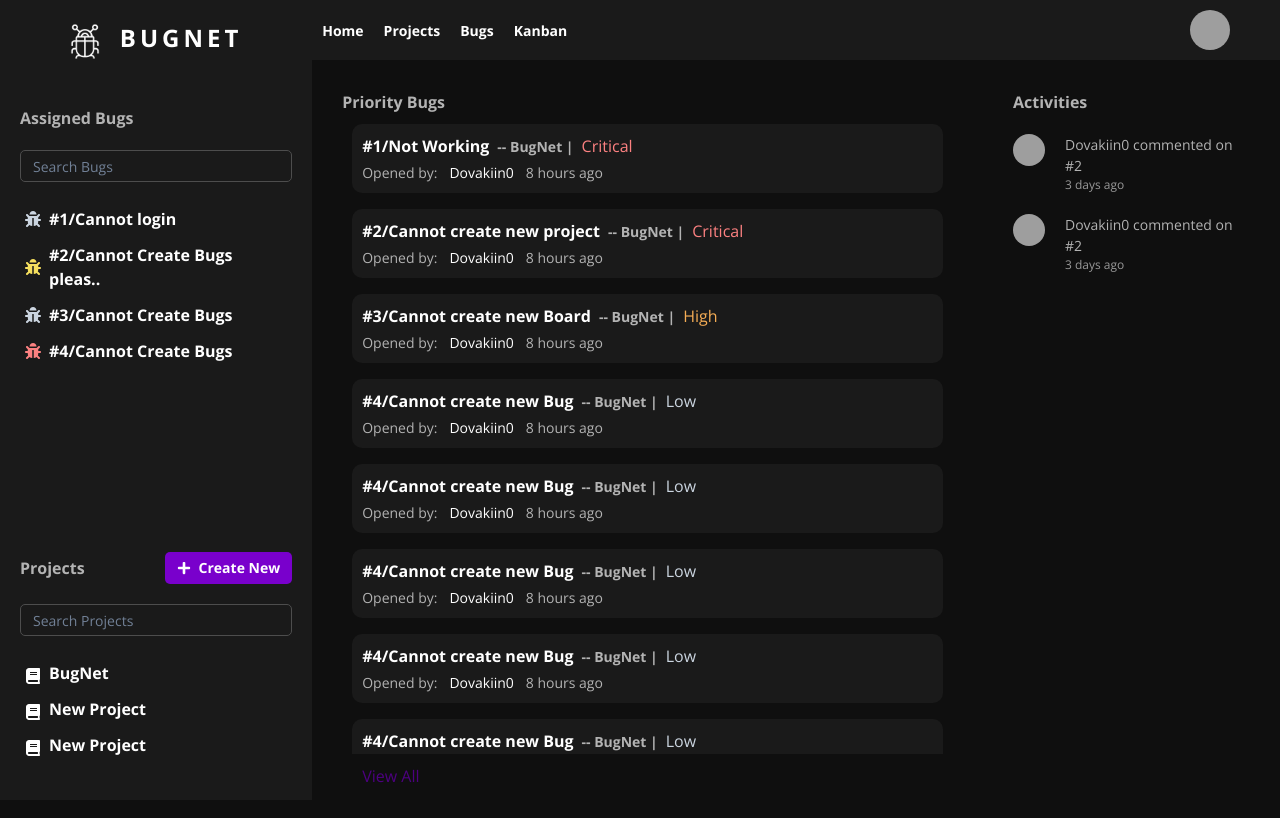
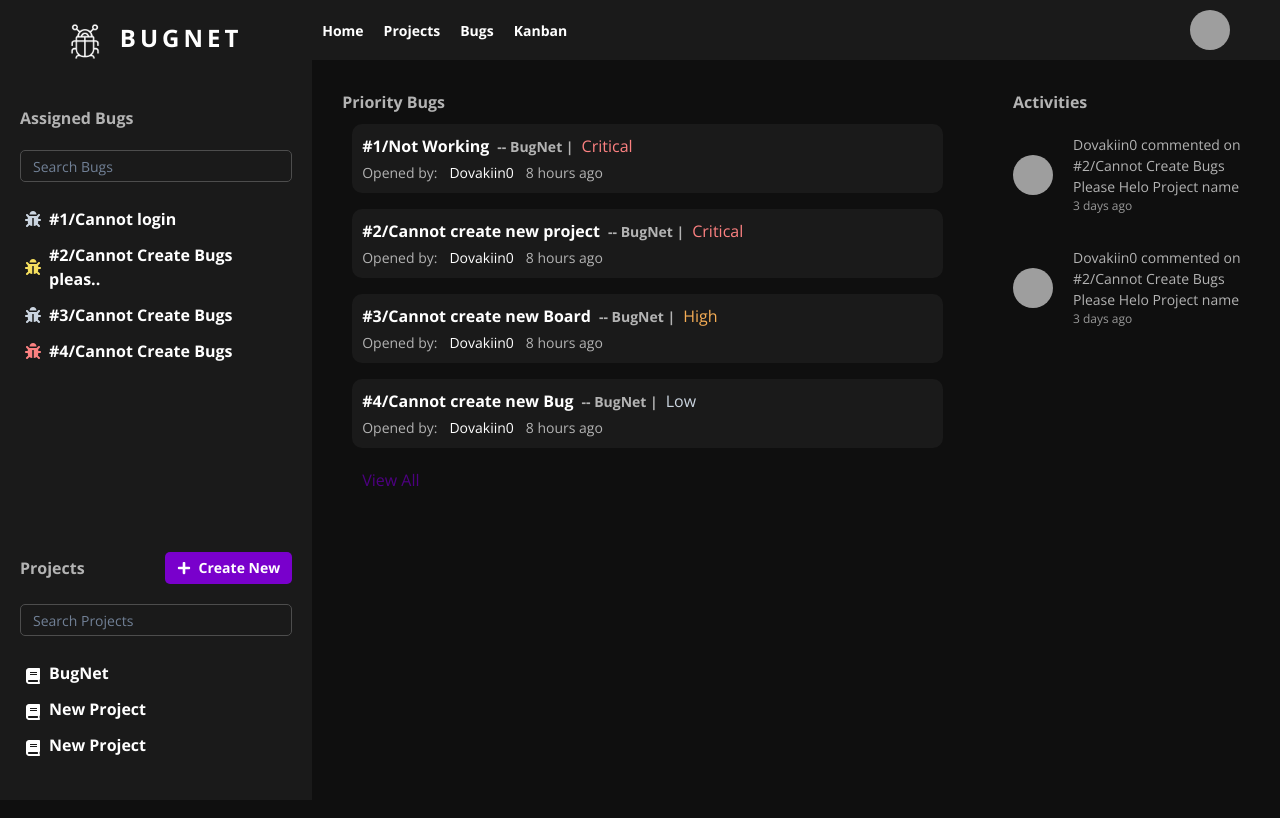
Before and after one commit to Dovakiin0/BugNet, a React (Vite) app in the folder client/: page / in a window 1280 px wide. Built offline with nearby package versions, Linux system fonts and the light colour scheme; grey boxes are pictures that could not be loaded.

Commit message:
scroll design fix

```diff
--- a/client/src/app/Home/components/Activity.tsx
+++ b/client/src/app/Home/components/Activity.tsx
@@ -1,21 +1,29 @@
 import { Flex, Avatar, Text } from "@chakra-ui/react";
 import moment from "moment";
+import { NavLink } from "react-router-dom";
 
 type Props = {};
 
 function Activity({}: Props) {
   return (
-    <Flex marginTop="20px" gap="5">
+    <Flex marginTop="20px" gap="5" align="center">
       <Avatar
         name="Dovakiin0"
         src="https://avatars.githubusercontent.com/u/50291191?v=4"
-        width={8}
-        height={8}
+        width={10}
+        height={10}
       />
       <Flex flexDir="column">
-        <Text color="primary.200" fontSize={"sm"}>
-          Dovakiin0 commented on #2
-        </Text>
+        <NavLink to="/bugs">
+          <Text
+            color="primary.200"
+            fontSize={"sm"}
+            _hover={{ color: "purple.300" }}
+          >
+            Dovakiin0 commented on #2/Cannot Create Bugs Please Helo Project
+            name
+          </Text>
+        </NavLink>
         <Text color="primary.300" fontSize={"xs"}>
           {moment("2023-01-28T12:00:00").fromNow()}
         </Text>
--- a/client/src/app/Home/partials/HighPriorityBugs.tsx
+++ b/client/src/app/Home/partials/HighPriorityBugs.tsx
@@ -37,158 +37,6 @@ function HighPriorityBugs({}: Props) {
       priority: 0,
       createdAt: "2023-01-31",
     },
-    {
-      id: "4",
-      title: "Cannot create new Bug",
-      project: "BugNet",
-      author: "Dovakiin0",
-      priority: 0,
-      createdAt: "2023-01-31",
-    },
-    {
-      id: "4",
-      title: "Cannot create new Bug",
-      project: "BugNet",
-      author: "Dovakiin0",
-      priority: 0,
-      createdAt: "2023-01-31",
-    },
-    {
-      id: "4",
-      title: "Cannot create new Bug",
-      project: "BugNet",
-      author: "Dovakiin0",
-      priority: 0,
-      createdAt: "2023-01-31",
-    },
-    {
-      id: "4",
-      title: "Cannot create new Bug",
-      project: "BugNet",
-      author: "Dovakiin0",
-      priority: 0,
-      createdAt: "2023-01-31",
-    },
-    {
-      id: "4",
-      title: "Cannot create new Bug",
-      project: "BugNet",
-      author: "Dovakiin0",
-      priority: 0,
-      createdAt: "2023-01-31",
-    },
-    {
-      id: "4",
-      title: "Cannot create new Bug",
-      project: "BugNet",
-      author: "Dovakiin0",
-      priority: 0,
-      createdAt: "2023-01-31",
-    },
-    {
-      id: "4",
-      title: "Cannot create new Bug",
-      project: "BugNet",
-      author: "Dovakiin0",
-      priority: 0,
-      createdAt: "2023-01-31",
-    },
-    {
-      id: "4",
-      title: "Cannot create new Bug",
-      project: "BugNet",
-      author: "Dovakiin0",
-      priority: 0,
-      createdAt: "2023-01-31",
-    },
-    {
-      id: "4",
-      title: "Cannot create new Bug",
-      project: "BugNet",
-      author: "Dovakiin0",
-      priority: 0,
-      createdAt: "2023-01-31",
-    },
-    {
-      id: "4",
-      title: "Cannot create new Bug",
-      project: "BugNet",
-      author: "Dovakiin0",
-      priority: 0,
-      createdAt: "2023-01-31",
-    },
-    {
-      id: "4",
-      title: "Cannot create new Bug",
-      project: "BugNet",
-      author: "Dovakiin0",
-      priority: 0,
-      createdAt: "2023-01-31",
-    },
-    {
-      id: "4",
-      title: "Cannot create new Bug",
-      project: "BugNet",
-      author: "Dovakiin0",
-      priority: 0,
-      createdAt: "2023-01-31",
-    },
-    {
-      id: "4",
-      title: "Cannot create new Bug",
-      project: "BugNet",
-      author: "Dovakiin0",
-      priority: 0,
-      createdAt: "2023-01-31",
-    },
-    {
-      id: "4",
-      title: "Cannot create new Bug",
-      project: "BugNet",
-      author: "Dovakiin0",
-      priority: 0,
-      createdAt: "2023-01-31",
-    },
-    {
-      id: "4",
-      title: "Cannot create new Bug",
-      project: "BugNet",
-      author: "Dovakiin0",
-      priority: 0,
-      createdAt: "2023-01-31",
-    },
-    {
-      id: "4",
-      title: "Cannot create new Bug",
-      project: "BugNet",
-      author: "Dovakiin0",
-      priority: 0,
-      createdAt: "2023-01-31",
-    },
-    {
-      id: "4",
-      title: "Cannot create new Bug",
-      project: "BugNet",
-      author: "Dovakiin0",
-      priority: 0,
-      createdAt: "2023-01-31",
-    },
-    {
-      id: "4",
-      title: "Cannot create new Bug",
-      project: "BugNet",
-      author: "Dovakiin0",
-      priority: 0,
-      createdAt: "2023-01-31",
-    },
-    {
-      id: "4",
-      title: "Cannot create new Bug",
-      project: "BugNet",
-      author: "Dovakiin0",
-      priority: 0,
-      createdAt: "2023-01-31",
-    },
   ];
 
   return (
@@ -196,14 +44,8 @@ function HighPriorityBugs({}: Props) {
       <Text fontWeight={"bold"} color="primary.200">
         Priority Bugs
       </Text>
-      <Stack
-        direction={"column"}
-        spacing="4"
-        padding="10px"
-        overflowY="auto"
-        maxHeight={"80vh"}
-      >
-        {bugs.slice(0, 10).map((bug) => (
+      <Stack direction={"column"} spacing="4" padding="10px">
+        {bugs.map((bug) => (
           <Bugs key={bug.id} {...bug} />
         ))}
       </Stack>
--- a/client/src/app/Home/partials/RecentActivities.tsx
+++ b/client/src/app/Home/partials/RecentActivities.tsx
@@ -1,4 +1,4 @@
-import { Box, Text } from "@chakra-ui/react";
+import { Box, Text, Flex } from "@chakra-ui/react";
 import Activity from "../components/Activity";
 type Props = {};
 
@@ -10,16 +10,15 @@ function RecentActivities({}: Props) {
       rounded={10}
       maxWidth="400px"
       width="400px"
-      // overflowX={"hidden"}
-      // overflowY="auto"
     >
       <Text fontWeight={"bold"} color="primary.200">
         Activities
       </Text>
-      <Box maxHeight={"10vh"}>
+      <Flex flexDir="column" gap="3">
+        {/* Only limited number of recent activities */}
         <Activity />
         <Activity />
-      </Box>
+      </Flex>
     </Box>
   );
 }
--- a/client/src/partials/Layouts/Navbar/Components/Header.tsx
+++ b/client/src/partials/Layouts/Navbar/Components/Header.tsx
@@ -21,8 +21,18 @@ type Props = {
 
 function Header({ children }: Props) {
   return (
-    <Flex direction={"column"} width="full">
-      <Box bgColor={"primary.800"} height="60px" padding="10px">
+    <Flex
+      direction={"column"}
+      width="full"
+      maxHeight={"100vh"}
+      overflowY="auto"
+    >
+      <Box
+        bgColor={"primary.800"}
+        height="60px"
+        padding="10px"
+        position={"sticky"}
+      >
         <Flex align={"center"} gap="5">
           {HeaderRoutes.map((route, i) => (
             <NavLink key={i} to={route.path}>
```
